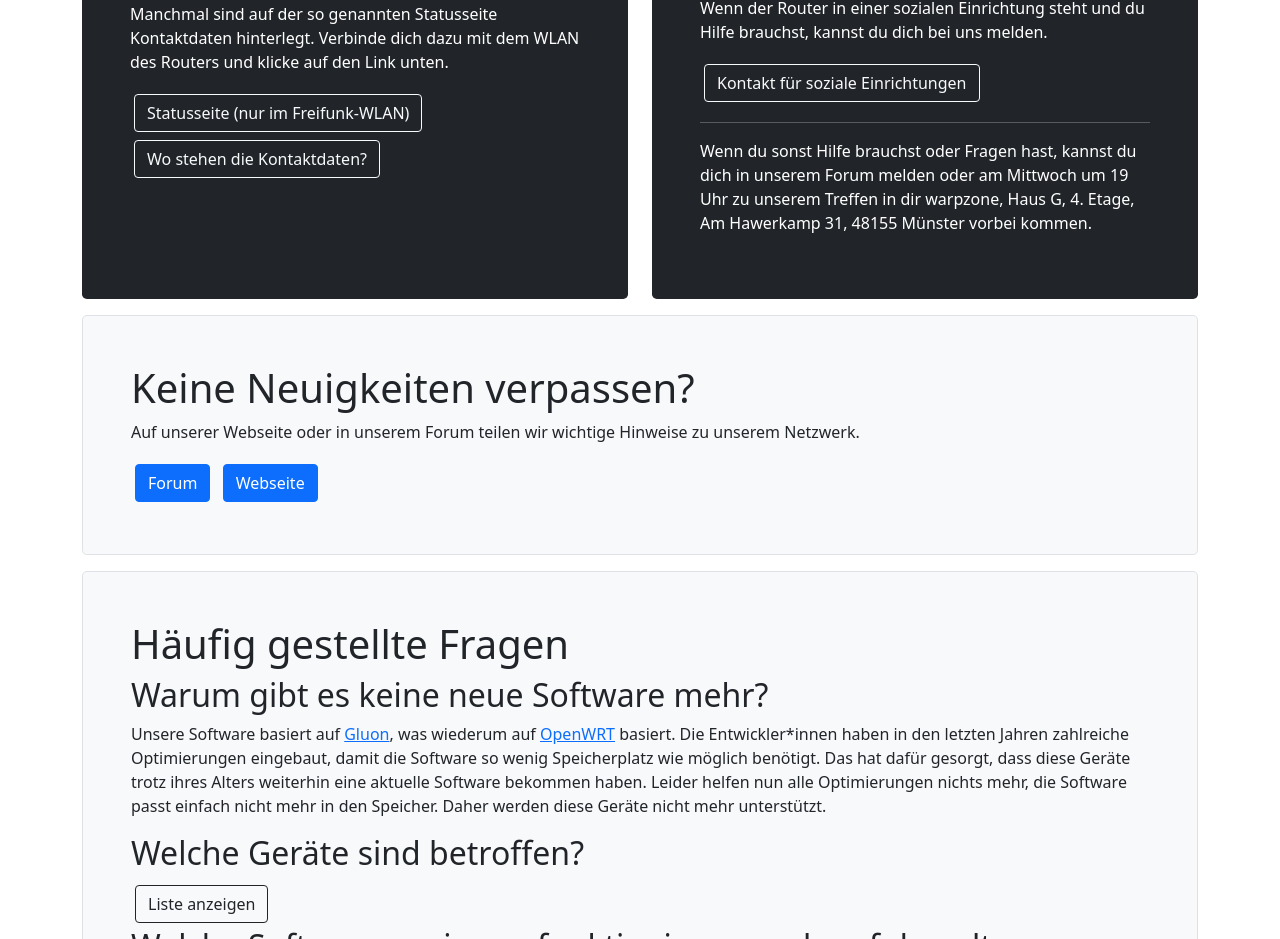
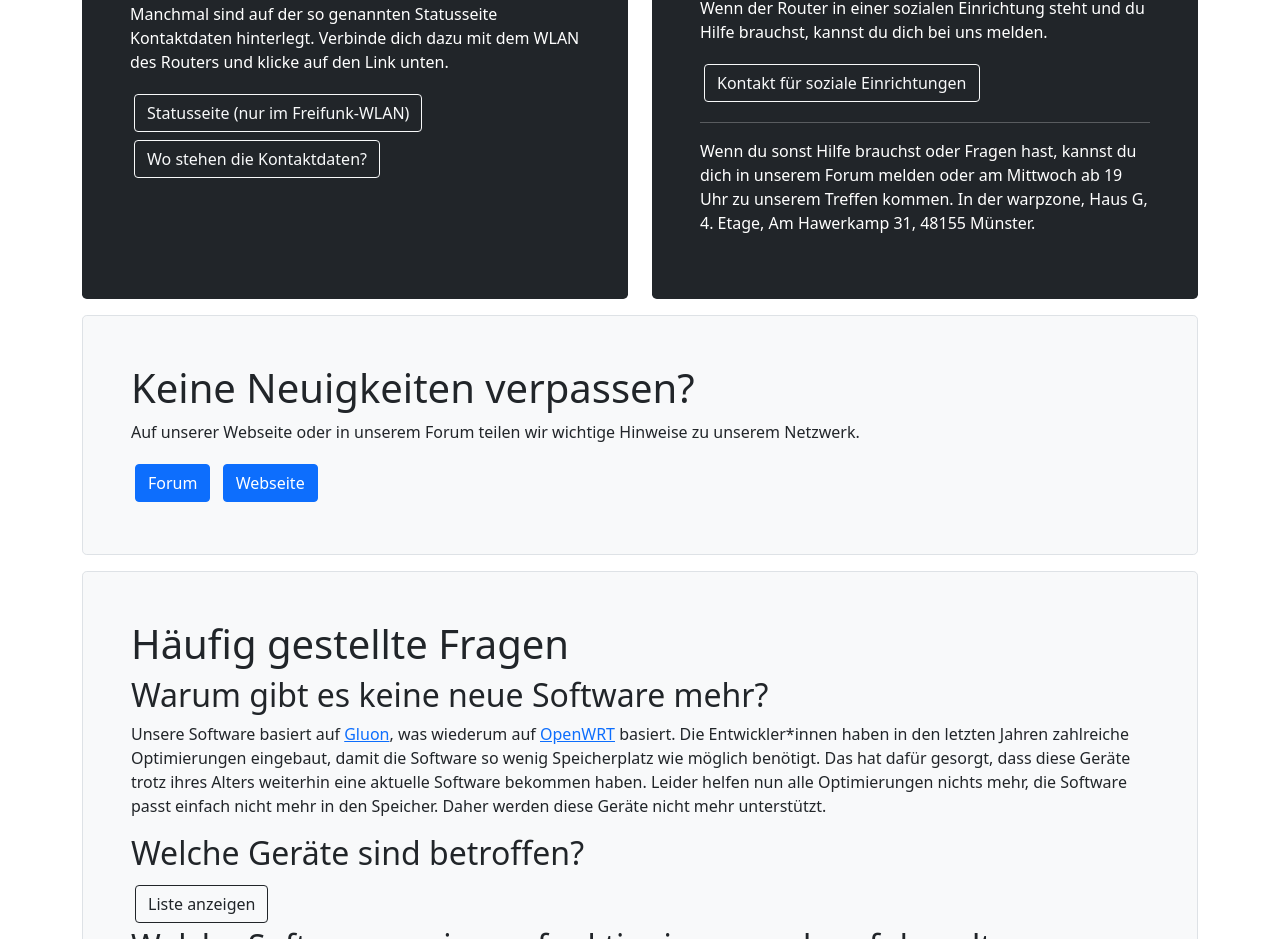
Before and after one commit to FreiFunkMuenster/erneuern.freifunk-muensterland.de, a plain HTML site: page index.html in a window 1280 px wide. Shown: the part 1394-2333 px from the top of the page. Drawn offline with Linux system fonts and the light colour scheme.

Commit message:
Satzbau und Typo

```diff
--- a/index.html
+++ b/index.html
@@ -99,7 +99,7 @@
           <p>Wenn der Router in einer sozialen Einrichtung steht und du Hilfe brauchst, kannst du dich bei uns melden.</p>
           <a class="btn btn-outline-light m-1" type="button" href="mailto:info@freifunk-muensterland.de">Kontakt für soziale Einrichtungen</a>
           <hr>
-          <p>Wenn du sonst Hilfe brauchst oder Fragen hast, kannst du dich in unserem Forum melden oder am Mittwoch um 19 Uhr zu unserem Treffen in dir warpzone, Haus G, 4. Etage, Am Hawerkamp 31, 48155 Münster vorbei kommen.</p>
+          <p>Wenn du sonst Hilfe brauchst oder Fragen hast, kannst du dich in unserem Forum melden oder am Mittwoch ab 19 Uhr zu unserem Treffen kommen. In der warpzone, Haus G, 4. Etage, Am Hawerkamp 31, 48155 Münster.</p>
           <a class="btn btn-primary m-1" hidden type="button" href="https://forum.ffmsl.de" target="_blank">Forum</a>
         </div>
       </div>
```
